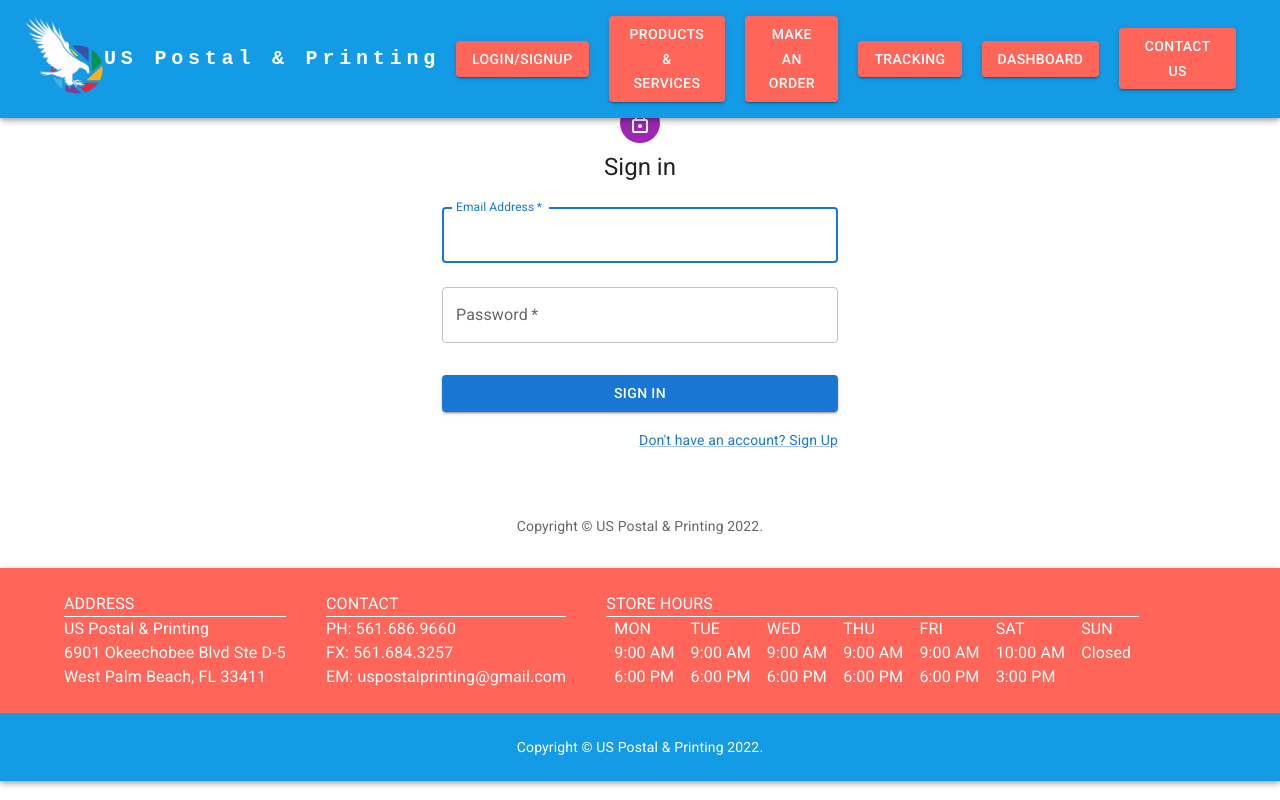
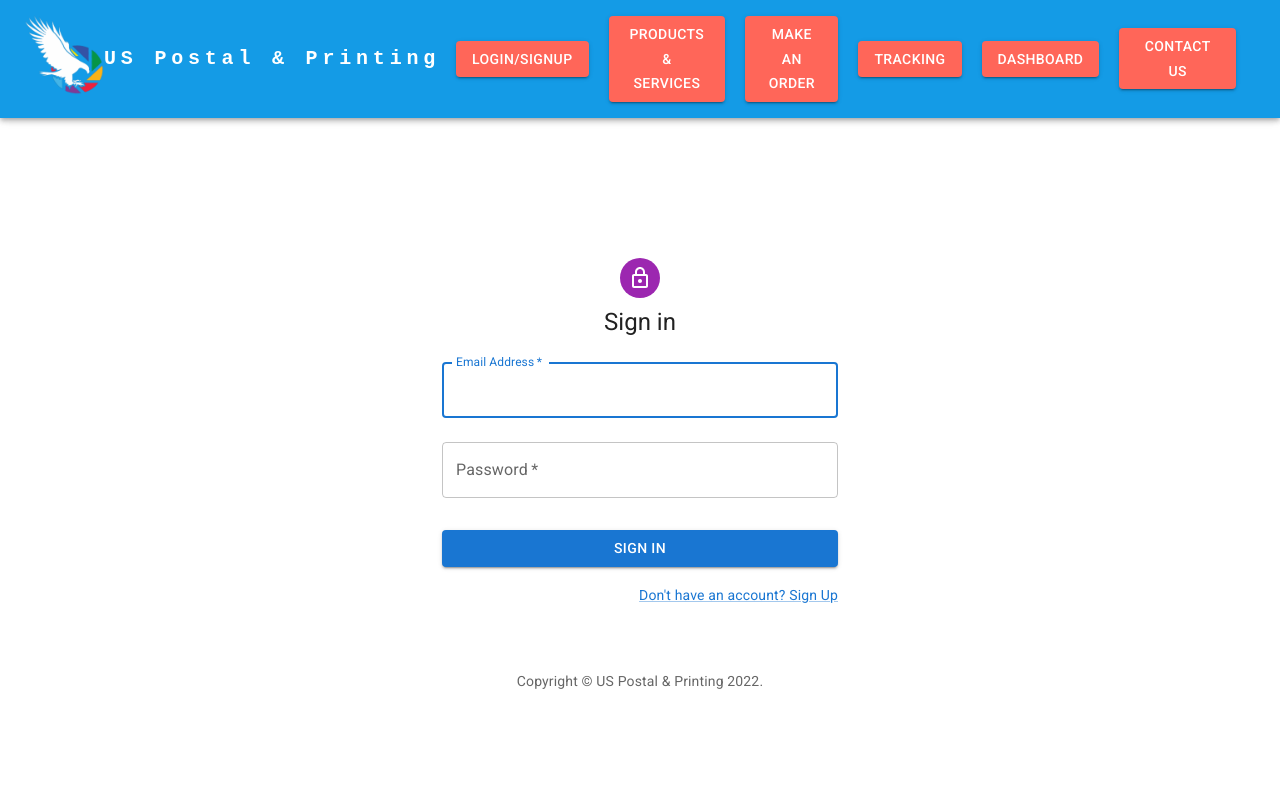
Before and after one commit to Mateo-Wallace/US-Postal-Printing, a React (Create React App) app in the folder client/: page /login in a window 1280 px wide. Shown: the top 800 px of the page. Built offline with nearby package versions, Linux system fonts and the light colour scheme; what survey-core would draw is missing.

Commit message:
added margins to signup/login

```diff
--- a/client/src/components/Footer.js
+++ b/client/src/components/Footer.js
@@ -30,7 +30,7 @@ export default function StickyFooter() {
           marginTop: "100vh",
           position: 'sticky',
           bottom: 0,
-          minWidth: '100vh%',
+          minWidth: '100vh',
           margin: 0,
           left: 0
         }}
--- a/client/src/pages/Login.js
+++ b/client/src/pages/Login.js
@@ -75,7 +75,7 @@ const Login = (props) => {
   };
 
   return (
-    <main>
+    <main style={{marginTop: '250px', marginBottom: '250px'}}>
       {data ? (
         <p>
           Successfully logged in! You may now head{" "}
@@ -83,7 +83,7 @@ const Login = (props) => {
         </p>
       ) : (
         <ThemeProvider theme={theme}>
-          <Container component="main" maxWidth="xs">
+          <Container component="main" maxWidth="xs" >
             <CssBaseline />
             <Box
               sx={{
--- a/client/src/pages/Signup.js
+++ b/client/src/pages/Signup.js
@@ -72,7 +72,7 @@ const Signup = () => {
   };
 
   return (
-    <main>
+    <main style={{marginTop: '250px', marginBottom: '250px'}}>
       {data ? (
         <p variant="subtitle1">
           Successfully created an account. You may now head{" "}
```
